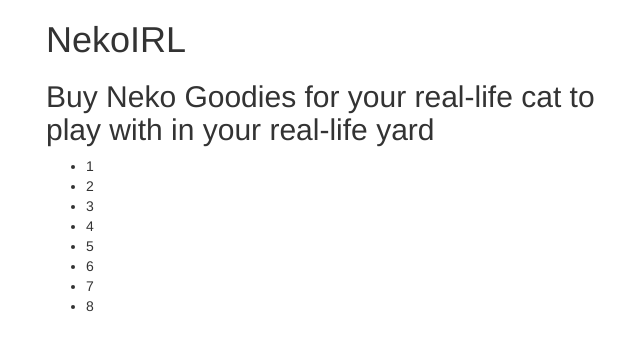
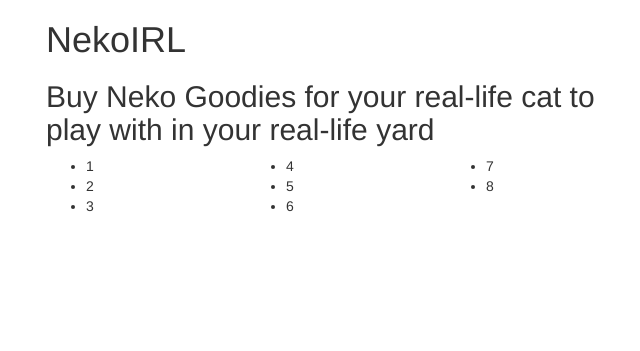
Before and after one commit to nsbarr/nekoirl, a PHP site: template web/views/index.twig in a window 1280 px wide. Shown: the top 351 px of the page, without its empty margins (294-934 px from the left). Run offline with PHP 8.4, Linux system fonts and the light colour scheme; the template is opened without the code that fills it, so the values that code supplies are empty; some libraries are stand-ins or nearby versions.

Commit message:
gottagofast

```diff
--- a/web/stylesheets/main.css
+++ b/web/stylesheets/main.css
@@ -43,3 +43,14 @@ body {
   max-width: 600px;
   margin: 0 auto;
 }
+
+.items ul{
+
+    -webkit-column-count: 3; /* Chrome, Safari, Opera */
+    -moz-column-count: 3; /* Firefox */
+    column-count: 3;
+
+    -webkit-column-gap: 40px; /* Chrome, Safari, Opera */
+    -moz-column-gap: 40px; /* Firefox */
+    column-gap: 40px;
+}
```
